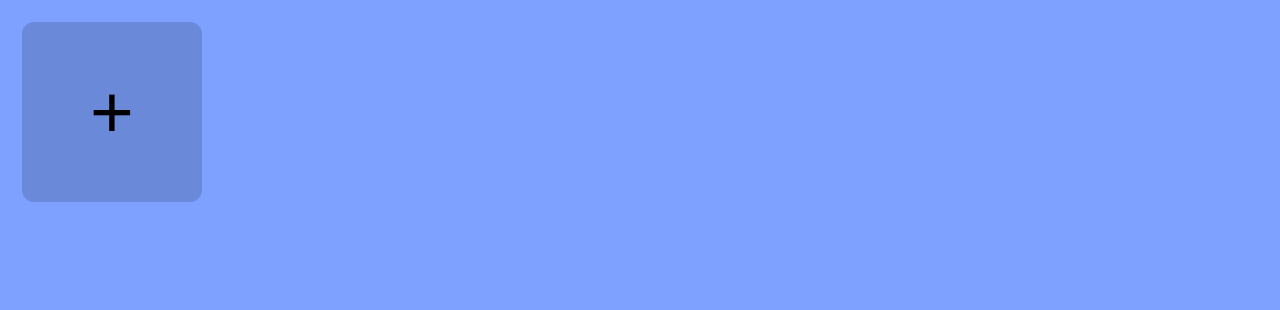
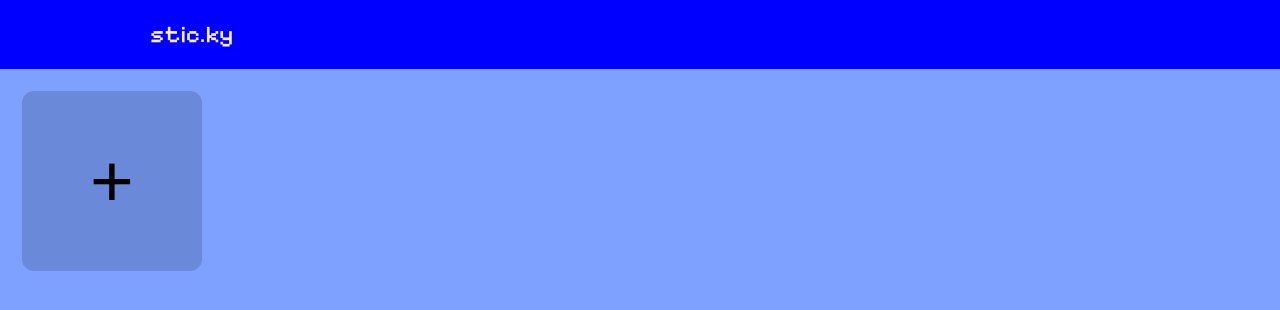
Before and after one commit to Xiation/Sticky-notes, a plain HTML site: page index.html in a window 1280 px wide. Drawn offline with Linux system fonts and the light colour scheme; a web font is replaced by a local one.

Commit message:
adding navbar

```diff
--- a/index.html
+++ b/index.html
@@ -13,6 +13,11 @@
 
 </head>
 <body>
+    <header>
+        <nav class="nav-bar">
+            <h1 class="logo">stic.ky</h1>
+        </nav>
+    </header>
     <div id="app">
         <button class="add-note" type="button">+</button>
     </div>
--- a/src/styles.css
+++ b/src/styles.css
@@ -1,6 +1,25 @@
 body {
     margin:0;
     background: #7EA1FF;
+}
+
+.nav-bar {
+    display: flex;
+    background-color: blue;
+}
+
+.logo {
+    font-family: "Pixelify Sans", sans-serif;
+    font-optical-sizing: auto;
+    font-weight: 500;
+    font-style: normal;
+
+    font-size: 24px;
+
+    display: flex;
+    flex-direction: column;
+    color: antiquewhite;
+    padding-left: 150px;
 }
 
 #app {
```
